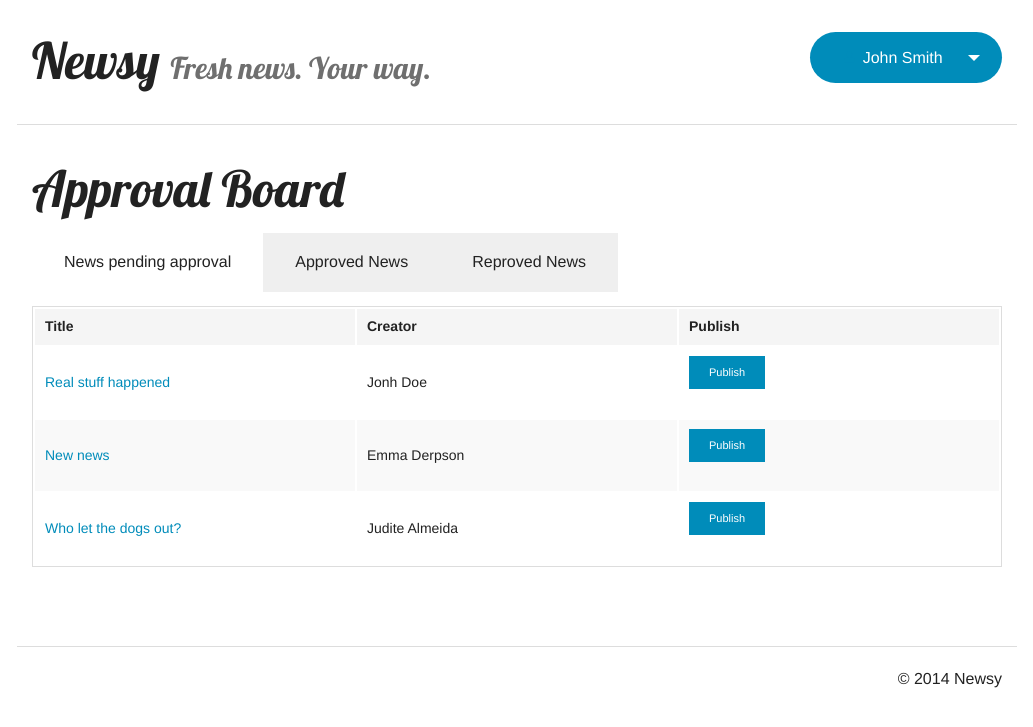
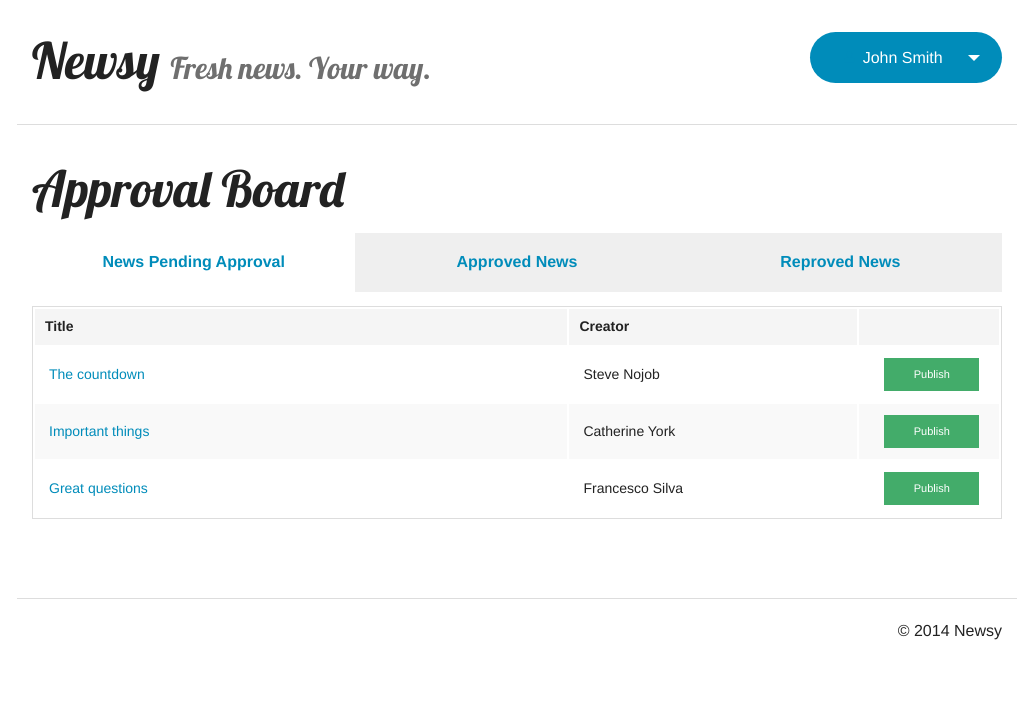
Before and after one commit to tiagoc/Newsy, a PHP site: page /pages/approvalboard.php in a window 1280 px wide. Shown: the top 727 px of the page, without its empty margins (123-1156 px from the left). Run offline with PHP 8.4, Linux system fonts and the light colour scheme; some libraries are stand-ins or nearby versions.

Commit message:
Improvements in approval board.

```diff
--- a/css/custom.css
+++ b/css/custom.css
@@ -218,3 +218,46 @@ label[for="phone"], label[for="twitter"], label[for="youtube"],
 label[for="facebook"], label[for="googleplus"], label[for="linkedin"]{
     cursor: default;
 }
+
+/* Approval Board */
+
+.tabs dd{
+    font-weight: bold;
+    width: 33.333333%;
+}
+
+.tabs dd a{
+    text-align: center;
+    color: #008cba;
+}
+
+.pendingnews table, .approvednews table, .reprovednews table{
+    width: 100%;
+}
+
+.pendingnews td, .approvednews td, .reprovednews td{
+    margin: 0;
+    padding: 0;
+    padding-left: 1em !important;
+}
+
+#publish-button{
+    margin: 1em;
+    padding-left: 2.7em;
+    padding-right: 2.7em;
+    background-color: #43ac6a;
+}
+
+#unpublish-button{
+    margin: 1em;
+    padding-left: 2.09em;
+    padding-right: 2.09em;
+    background-color: #f8a40a !important;
+}
+
+#delete-button{
+    margin: 1em;
+    padding-left: 3.0095em;
+    padding-right: 3.0095em;
+    background-color: #f04124 !important;
+}
--- a/pages/approvalboard.php
+++ b/pages/approvalboard.php
@@ -4,9 +4,9 @@
     <div class="small-12 columns">
         <h1>Approval Board</h1>
 
-        <div class="approvaltab">
+        <div class="approval-board">
             <dl class="tabs" data-tab>
-                <dd class="active"><a href="#panel2-1">News pending approval</a></dd>
+                <dd class="active"><a href="#panel2-1">News Pending Approval</a></dd>
                 <dd><a href="#panel2-2">Approved News</a></dd>
                 <dd><a href="#panel2-3">Reproved News</a></dd>
             </dl>
@@ -14,130 +14,105 @@
                 <div class="content active" id="panel2-1">
 
                     <!--  Pending news tab -->
-
-                    <div class = "pendingnews">
-
-                        <table style="width: 100%;">
+                    <div class="pendingnews">
+                        <table>
                             <thead>
                                 <tr>
-                                    <th width="150">Title</th>
-                                    <th width="150">Creator</th>
-                                    <th width="150">Publish</th>
+                                    <th width="500">Title</th>
+                                    <th width="270">Creator</th>
+                                    <th width="50"></th>
+                                </tr>
+                            </thead>
+                            <tbody>
+                                <tr>
+                                    <td><a>The countdown</a></td>
+                                    <td>Steve Nojob</td>
+                                    <td><a href="#" class="tiny button radious" id="publish-button">Publish</a></td>
+                                </tr>
+                                <tr>
+                                    <td><a>Important things</a></td>
+                                    <td>Catherine York</td>
+                                    <td><a href="#" class="tiny button radious" id="publish-button">Publish</a></td>
+                                </tr>
+                                <tr>
+                                    <td><a>Great questions</a></td>
+                                    <td>Francesco Silva</td>
+                                    <td><a href="#" class="tiny button radious" id="publish-button">Publish</a></td>
+                                </tr>
+                            </tbody>
+                        </table>
+                    </div>
+
+                    <!--  Pending news tab end -->
+                </div>
+                <div class="content" id="panel2-2">
+
+                    <!--  Approved news tab -->
+                    <div class="approvednews">
+                        <table>
+                            <thead>
+                                <tr>
+                                    <th width="500">Title</th>
+                                    <th width="270">Creator</th>
+                                    <th width="50"></th>
+                                </tr>
+                            </thead>
+                            <tbody>
+                                <tr>
+                                    <td><a>The dangers of the sun</a></td>
+                                    <td>Sarah Parker</td>
+                                    <td><a href="#" class="tiny button radious" id="unpublish-button">Unpublish</a></td>
+                                </tr>
+                                <tr>
+                                    <td><a>Another day in the life of a college student</a></td>
+                                    <td>Rita Cae</td>
+                                    <td><a href="#" class="tiny button radious" id="unpublish-button">Unpublish</a></td>
+                                </tr>
+                                <tr>
+                                    <td><a>The wonderful days of summer</a></td>
+                                    <td>Yoine Lu</td>
+                                    <td><a href="#" class="tiny button radious" id="unpublish-button">Unpublish</a></td>
+                                </tr>
+                            </tbody>
+                        </table>
+                    </div>
+                    <!--  Approved news tab end -->
+                </div>
+                <div class="content" id="panel2-3">
+                    <!--  Reproved news tab -->
+
+                    <div class="reprovednews">
+                        <table>
+                            <thead>
+                                <tr>
+                                    <th width="500">Title</th>
+                                    <th width="270">Creator</th>
+                                    <th width="50"></th>
                                 </tr>
                             </thead>
                             <tbody>
                                 <tr>
                                     <td><a>Real stuff happened</a></td>
                                     <td>Jonh Doe</td>
-                                    <td><a href="#" class="tiny button radious">Publish</a></td>
+                                    <td><a href="#" class="tiny button radious" id="delete-button">Delete</a></td>
                                 </tr>
                                 <tr>
                                     <td><a>New news</a></td>
                                     <td>Emma Derpson</td>
-                                    <td><a href="#" class="tiny button radious">Publish</a></td>
+                                    <td><a href="#" class="tiny button radious" id="delete-button">Delete</a></td>
                                 </tr>
                                 <tr>
                                     <td><a>Who let the dogs out?</a></td>
                                     <td>Judite Almeida</td>
-                                    <td><a href="#" class="tiny button radious">Publish</a></td>
+                                    <td><a href="#" class="tiny button radious" id="delete-button">Delete</a></td>
                                 </tr>
                             </tbody>
                         </table>
-
                     </div>
-
-                    <!--  Pending news tab end -->
-
-                </div>
-                <div class="content" id="panel2-2">
-
-
-                    <!--  Approved news tab -->
-
-                    <div class = "approvednews">
-
-                        <table style="width: 100%;">
-                            <thead>
-                                <tr>
-                                    <th width="150">Title</th>
-                                    <th width="150">Creator</th>
-                                    <th width="150">Publish</th>
-                                </tr>
-                            </thead>
-                            <tbody>
-                                <tr>
-                                    <td><a>The countdown</a></td>
-                                    <td>Steve Nojob</td>
-                                    <td><a href="#" class="tiny button alert radious">Unpublish</a></td>
-                                </tr>
-                                <tr>
-                                    <td><a>Important things</a></td>
-                                    <td>Catherine York</td>
-                                    <td><a href="#" class="tiny button alert radious">Unpublish</a></td>
-                                </tr>
-                                <tr>
-                                    <td><a>Great questions</a></td>
-                                    <td>Francesco Silva</td>
-                                    <td><a href="#" class="tiny button alert radious">Unpublish</a></td>
-                                </tr>
-                            </tbody>
-                        </table>
-
-                    </div>
-
-                    <!--  Approved news tab end -->
-
-
-                </div>
-                <div class="content" id="panel2-3">
-
-
-                    <!--  Reproved news tab -->
-
-                    <div class = "approvednews">
-
-                        <table style="width: 100%;">
-                            <thead>
-                                <tr>
-                                    <th width="150">Title</th>
-                                    <th width="150">Creator</th>
-                                    <th width="150">Publish</th>
-                                </tr>
-                            </thead>
-                            <tbody>
-                                <tr>
-
-                                </tr>
-                                <tr>
-
-                                </tr>
-                                <tr>
-
-                                </tr>
-                            </tbody>
-                        </table>
-
-                    </div>
-
                     <!--  Reproved news tab end -->
-
-
                 </div>
             </div>
-
-
-
-
-
-
-
         </div>
-
-
-
-
-
-
     </div>
 </div>
 
```
